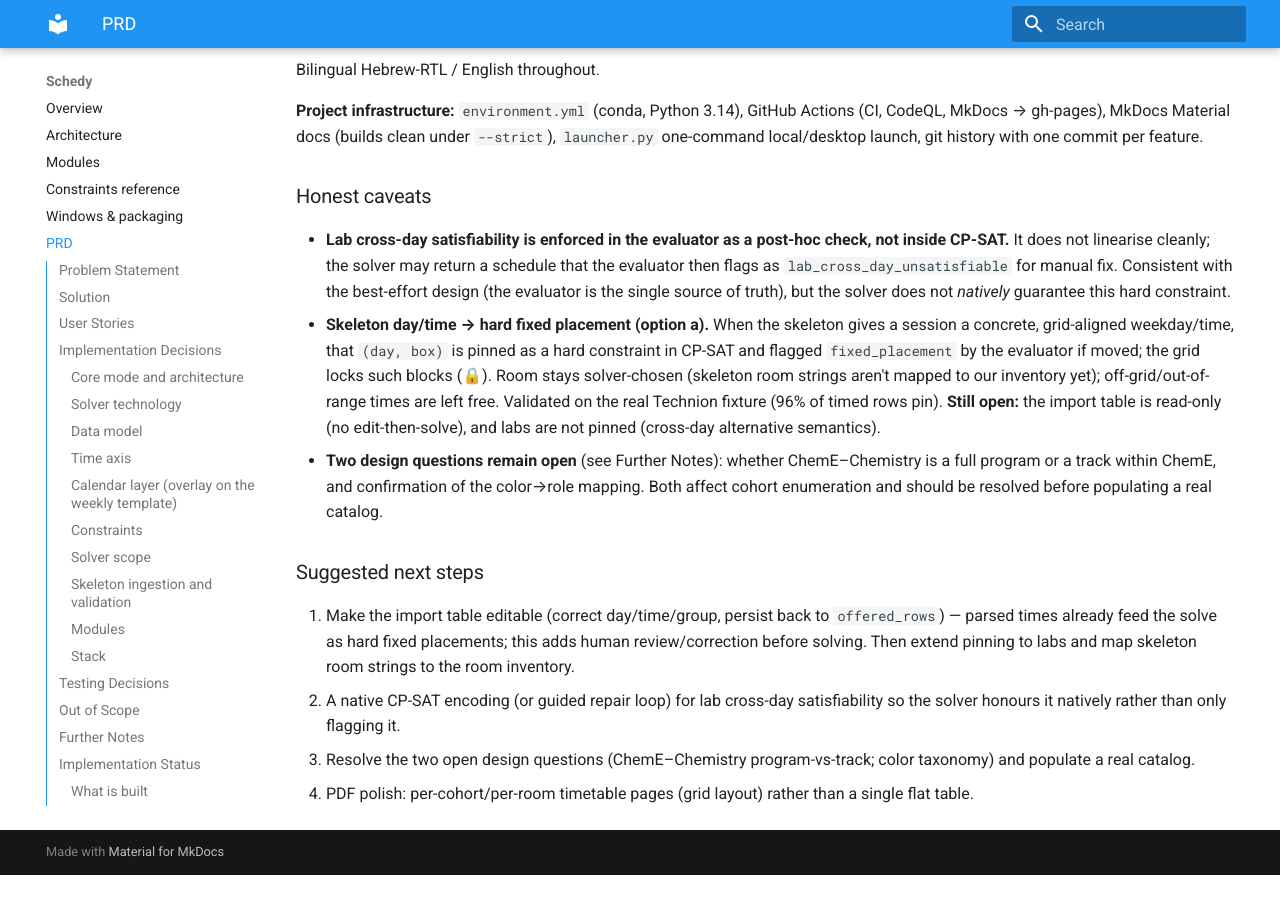
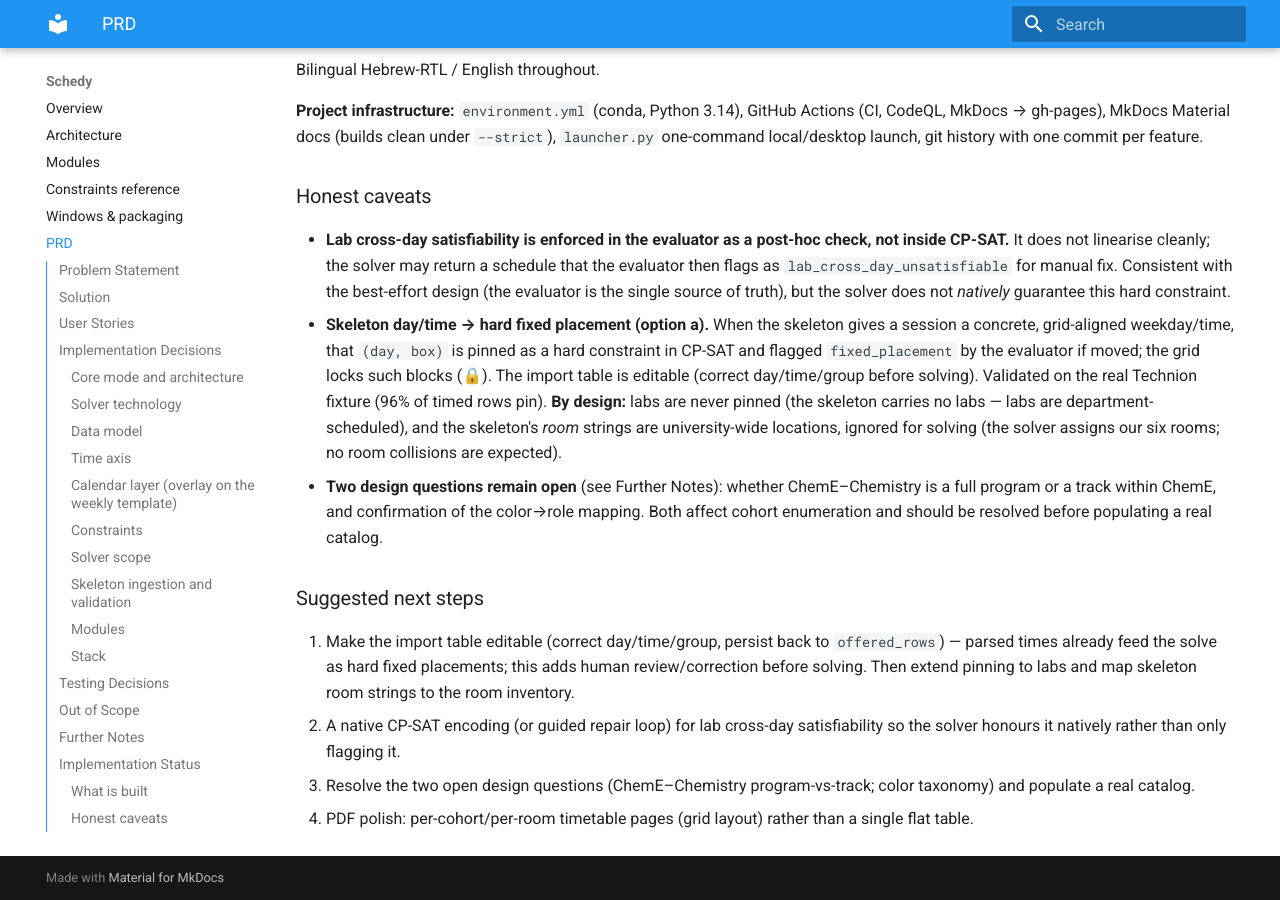
Before and after one commit to DanaResearchGroup/Schedy, an MkDocs documentation site: the page built from docs/PRD.md, in a window 1280 px wide and 900 px high, scrolled down 8835 px. Built offline with MkDocs 1.6.1 and Material for MkDocs 9.7.7, drawn with Linux system fonts in a browser that asks for light colours; before the commit the page ends 9710 px from its top, so only the background shows below that.

Commit message:
Docs: record skeleton has no labs + rooms are university-wide
Per planner clarification: labs are department-scheduled only (never pinned)
and skeleton room strings are university-wide locations ignored for solving
(solver assigns our six rooms; no collisions expected). These are by-design,
not gaps.

Co-Authored-By: Claude Opus 4.8 (1M context) <noreply@anthropic.com>

```diff
--- a/docs/PRD.md
+++ b/docs/PRD.md
@@ -213,7 +213,7 @@ Bilingual Hebrew-RTL / English throughout.
 ### Honest caveats
 
 - **Lab cross-day satisfiability is enforced in the evaluator as a post-hoc check, not inside CP-SAT.** It does not linearise cleanly; the solver may return a schedule that the evaluator then flags as `lab_cross_day_unsatisfiable` for manual fix. Consistent with the best-effort design (the evaluator is the single source of truth), but the solver does not *natively* guarantee this hard constraint.
-- **Skeleton day/time → hard fixed placement (option a).** When the skeleton gives a session a concrete, grid-aligned weekday/time, that `(day, box)` is pinned as a hard constraint in CP-SAT and flagged `fixed_placement` by the evaluator if moved; the grid locks such blocks (🔒). Room stays solver-chosen (skeleton room strings aren't mapped to our inventory yet); off-grid/out-of-range times are left free. Validated on the real Technion fixture (96% of timed rows pin). **Still open:** the import table is read-only (no edit-then-solve), and labs are not pinned (cross-day alternative semantics).
+- **Skeleton day/time → hard fixed placement (option a).** When the skeleton gives a session a concrete, grid-aligned weekday/time, that `(day, box)` is pinned as a hard constraint in CP-SAT and flagged `fixed_placement` by the evaluator if moved; the grid locks such blocks (🔒). The import table is editable (correct day/time/group before solving). Validated on the real Technion fixture (96% of timed rows pin). **By design:** labs are never pinned (the skeleton carries no labs — labs are department-scheduled), and the skeleton's *room* strings are university-wide locations, ignored for solving (the solver assigns our six rooms; no room collisions are expected).
 - **Two design questions remain open** (see Further Notes): whether ChemE–Chemistry is a full program or a track within ChemE, and confirmation of the color→role mapping. Both affect cohort enumeration and should be resolved before populating a real catalog.
 
 ### Suggested next steps
```
